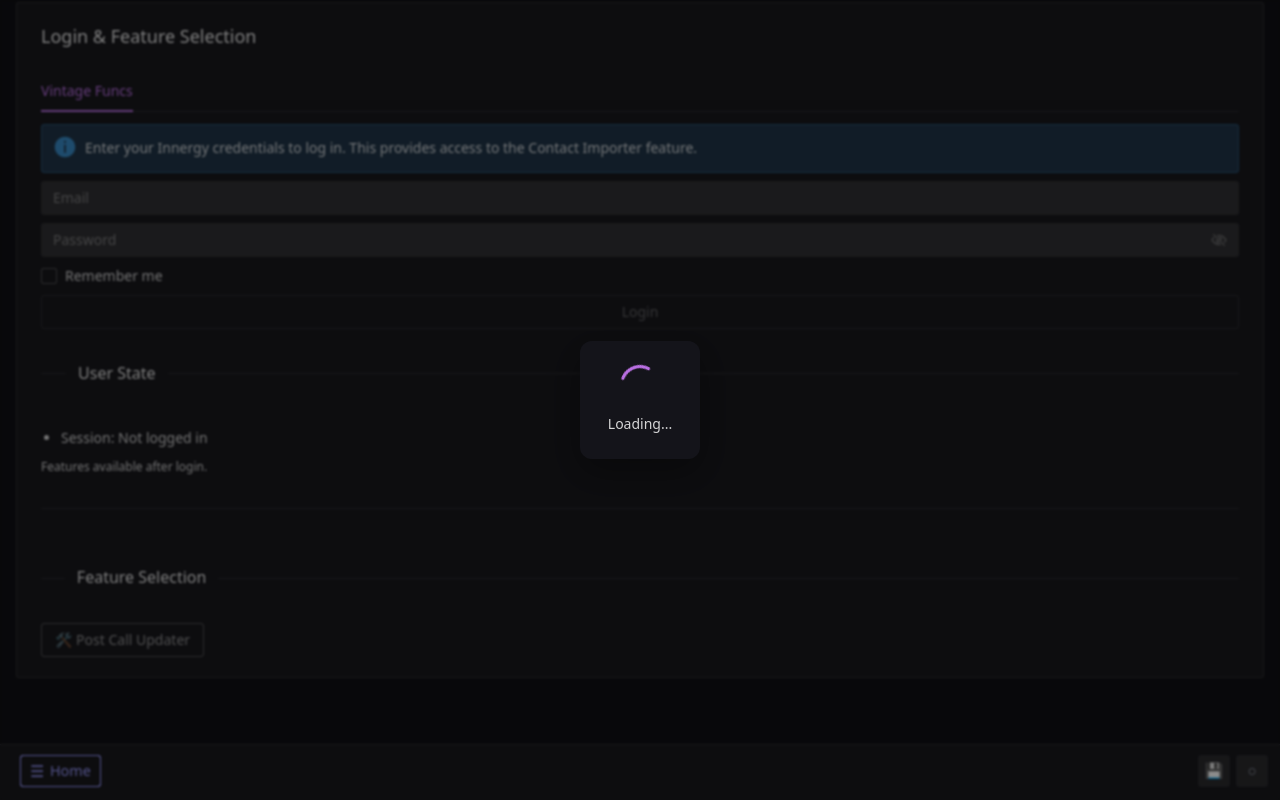
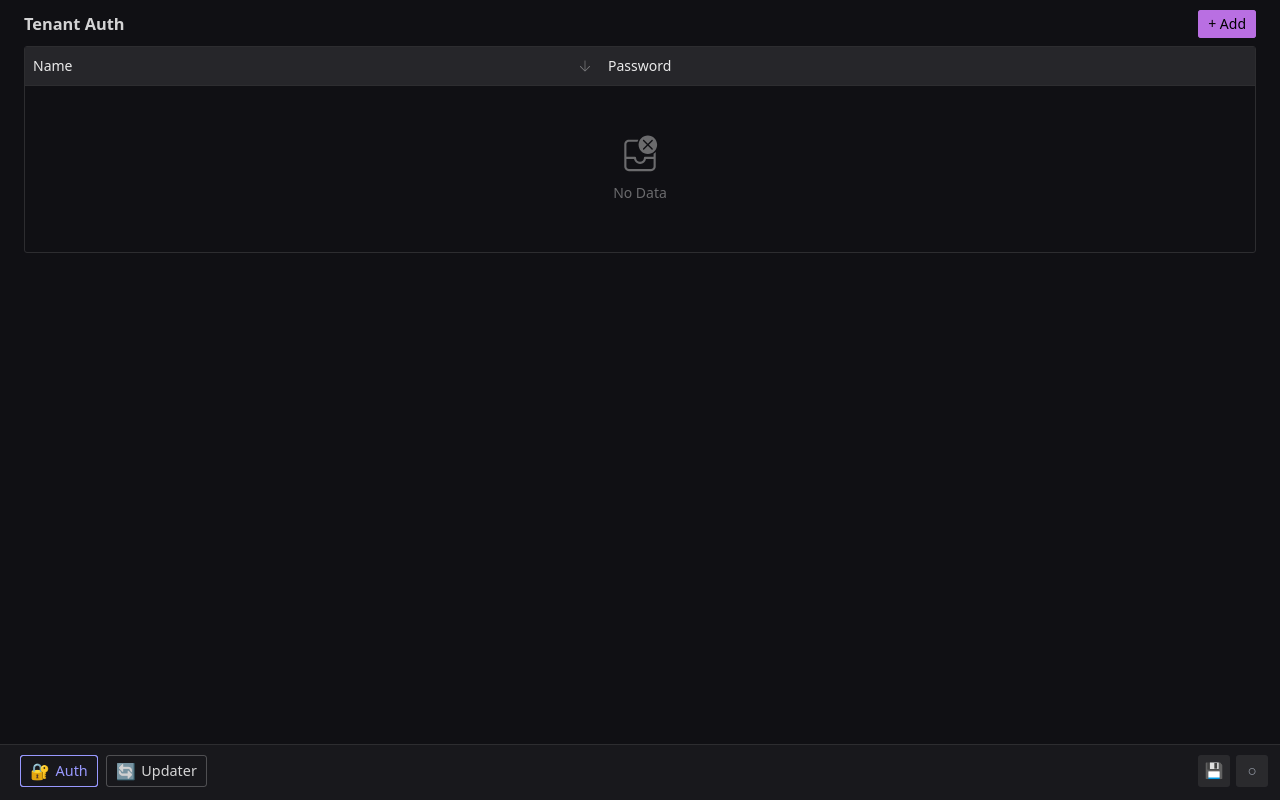
Before and after one commit to TheAutomaTom/nrg-post-call-routine, a Vue app: page /tenant-auth in a window 1280 px wide. Before the commit this address led to /. Built offline with nearby package versions, Linux system fonts and the light colour scheme.

Commit message:
Disable typical user login screen

```diff
--- a/src/App/Infra/routes.ts
+++ b/src/App/Infra/routes.ts
@@ -9,6 +9,11 @@ import TenantUpdateMainView from "@/App/Views/Features/TenantUpdater/TenantUpdat
 const routes = [
   {
     path: "/",
+    name: "tenant-update-main",
+    component: TenantUpdateMainView,
+  },
+  {
+    path: "/login",
     name: "longin-and-select",
     component: LoginAndSelect,
   },
@@ -22,11 +27,6 @@ const routes = [
     name: "tenant-auth-main",
     component: TenantAuthMainView,
   },
-  {
-    path: "/tenant-update",
-    name: "tenant-update-main",
-    component: TenantUpdateMainView,
-  }
 ];
 
 export const router = createRouter({
@@ -38,21 +38,7 @@ export const router = createRouter({
 router.beforeEach((to, from, next) => {
   const app$ = useAppState();
   app$.showLoading();
-
-  // Allow help pages and home page to load without redirect
-  if (
-    to.name === "longin-and-select" ||
-    (to.name && typeof to.name === "string" && to.name.startsWith("help-"))
-  ) {
-    next();
-  } else {
-    // For other routes on fresh page load, redirect to home
-    if (from.name === null || from.name === undefined) {
-      next({ name: "longin-and-select" });
-    } else {
-      next();
-    }
-  }
+  next();
 });
 
 router.afterEach(() => {
--- a/src/App/Views/AppLayout/NavFooter.vue
+++ b/src/App/Views/AppLayout/NavFooter.vue
@@ -2,11 +2,11 @@
   <n-scrollbar :x-scrollable="true" class="footer-scroll">
     <div class="footer-rail">
       <div class="footer-group">
-        <n-button class="footer-button" size="small" @click="goTo('longin-and-select')" aria-label="Refresh"
+        <!-- <n-button class="footer-button" size="small" @click="goTo('longin-and-select')" aria-label="Refresh"
           :class="{ 'highlight-active': routeName === 'longin-and-select' }">
           <span class="icon">☰</span>
           <span class="label hide-on-mobile">Home</span>
-        </n-button>
+        </n-button> -->
 
         <template v-if="vintageApi$.isLoggedIn">
      <!-- <ContactImporterFooterButtons
--- a/src/App/Views/Features/TenantUpdater/TenantAuthFooterButtons.vue
+++ b/src/App/Views/Features/TenantUpdater/TenantAuthFooterButtons.vue
@@ -14,9 +14,9 @@
       :class="{ 'highlight-active': isTenantUpdateRoute }"
       size="small"
       @click="goToTenantUpdate"
-      aria-label="Tenant Update">
+      aria-label="Tenant Updater">
       <span class="icon">🔄</span>
-      <span class="label hide-on-mobile">Update</span>
+      <span class="label hide-on-mobile">Updater</span>
     </n-button>
   </div>
 </template>
--- a/src/App/Views/Features/TenantUpdater/TenantUpdaterView.vue
+++ b/src/App/Views/Features/TenantUpdater/TenantUpdaterView.vue
@@ -1,7 +1,7 @@
 <template>
   <div class="tenant-update-container">
     <n-space justify="space-between" align="center" style="margin-bottom: 0.5rem;">
-      <h3 style="margin: 0;">Tenant Update</h3>
+      <h3 style="margin: 0;">Tenant Updater</h3>
       <n-button size="tiny" quaternary @click="tenantUpdate$.clearAllStatuses()" title="Clear all statuses">
         🔄 Clear Status
       </n-button>
--- a/src/App/Views/Home/LoginAndSelect/FeatureSelectionVintage.vue
+++ b/src/App/Views/Home/LoginAndSelect/FeatureSelectionVintage.vue
@@ -15,6 +15,7 @@
 
 <script setup lang="ts">
 import { useAppState } from '@/Core/States/app-state';
+import { onMounted } from 'vue';
 import { useRouter } from 'vue-router';
 
 const app$ = useAppState();
@@ -29,6 +30,12 @@ const onLoadTenant = async () => {
   app$.setActiveFeature('tenant');
   router.push({ name: 'tenant-auth-main' });
 };
+
+onMounted(() => {
+  app$.ActiveFeature = 'tenant';
+    router.push({ name: 'tenant-auth-main' });
+
+});
 </script>
 
 
--- a/src/Data/Clients/NrgVintageCalls.ts
+++ b/src/Data/Clients/NrgVintageCalls.ts
@@ -177,7 +177,7 @@ export class NrgVintageCalls {
     return await this.post<TenantLoginResult>('/Account/AuthEndpoint/Login', request);
   }
 
-  // ============ Tenant Update API Methods (Stubs) ============
+  // ============ Tenant Updater API Methods (Stubs) ============
 
   /**
    * Run a query against the tenant portal.
```
